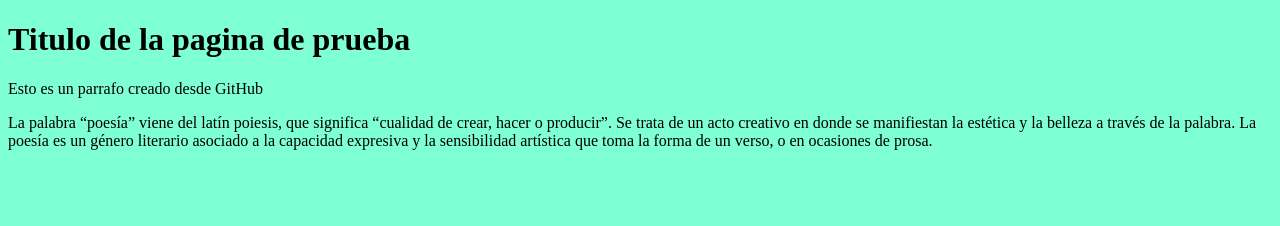
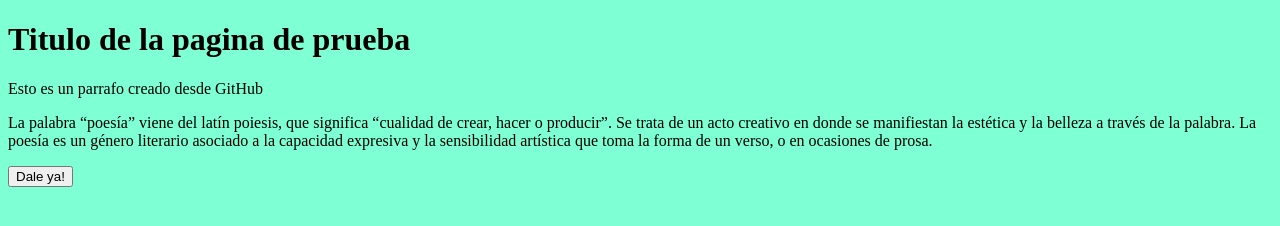
Before and after one commit to edwimeca/CursoGit, a plain HTML site: page index.html in a window 1280 px wide. Drawn offline with Linux system fonts and the light colour scheme; files that its build step writes are made by us from their sources.

Commit message:
js agregado

```diff
--- a/JS/accionews.js
+++ b/JS/accionews.js
@@ -0,0 +1,3 @@
+function saludo () {
+    alert("Hola mundo")
+}
--- a/index.html
+++ b/index.html
@@ -6,10 +6,12 @@
     <meta name="viewport" content="width=device-width, initial-scale=1.0">
     <title>Curso de git</title>
     <link rel="stylesheet" href="../WebProject/Css/estilos.css">
+    <script src="../CursoGit/JS/accionews.js"></script>
 </head>
 <body>
     <h1>Titulo de la pagina de prueba</h1>
      <p>Esto es un parrafo creado desde GitHub<p>
     <p>La palabra “poesía” viene del latín poiesis, que significa “cualidad de crear, hacer o producir”. Se trata de un acto creativo en donde se manifiestan la estética y la belleza a través de la palabra. La poesía es un género literario asociado a la capacidad expresiva y la sensibilidad artística que toma la forma de un verso, o en ocasiones de prosa.</p>
+    <input type="button" onclick="saludo()" value="Dale ya!">
 </body>
 </html>
```
